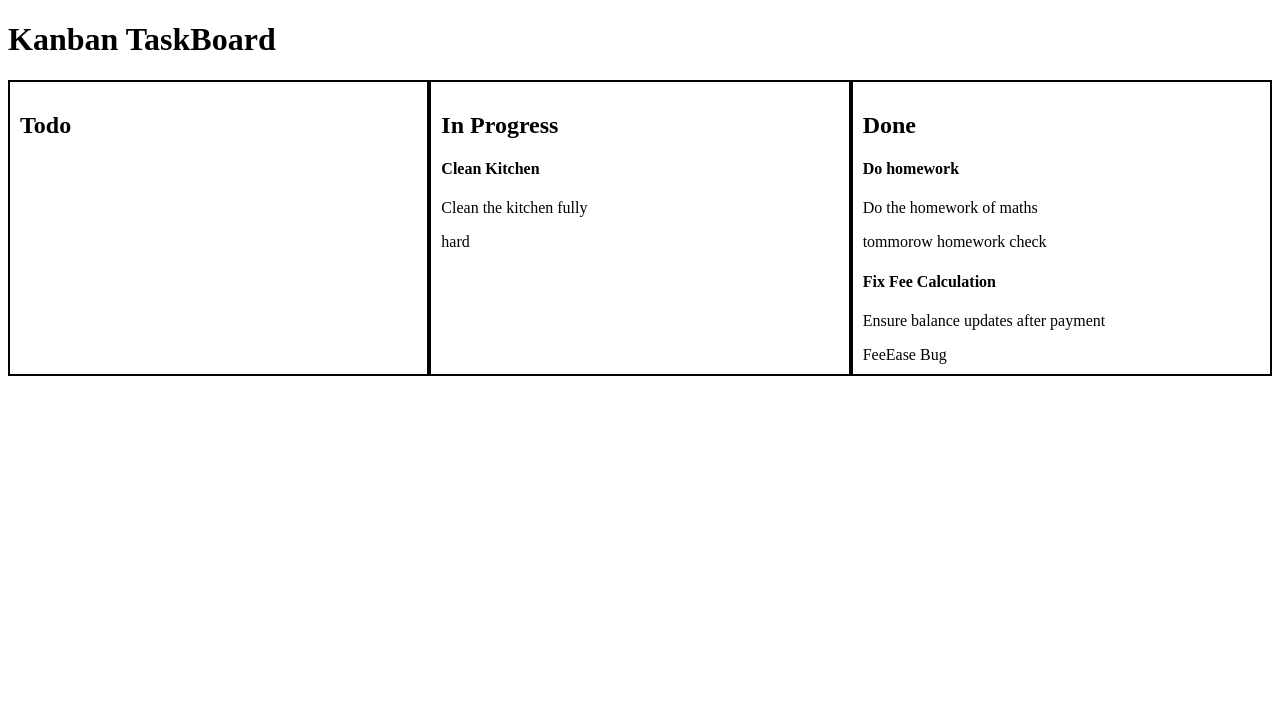
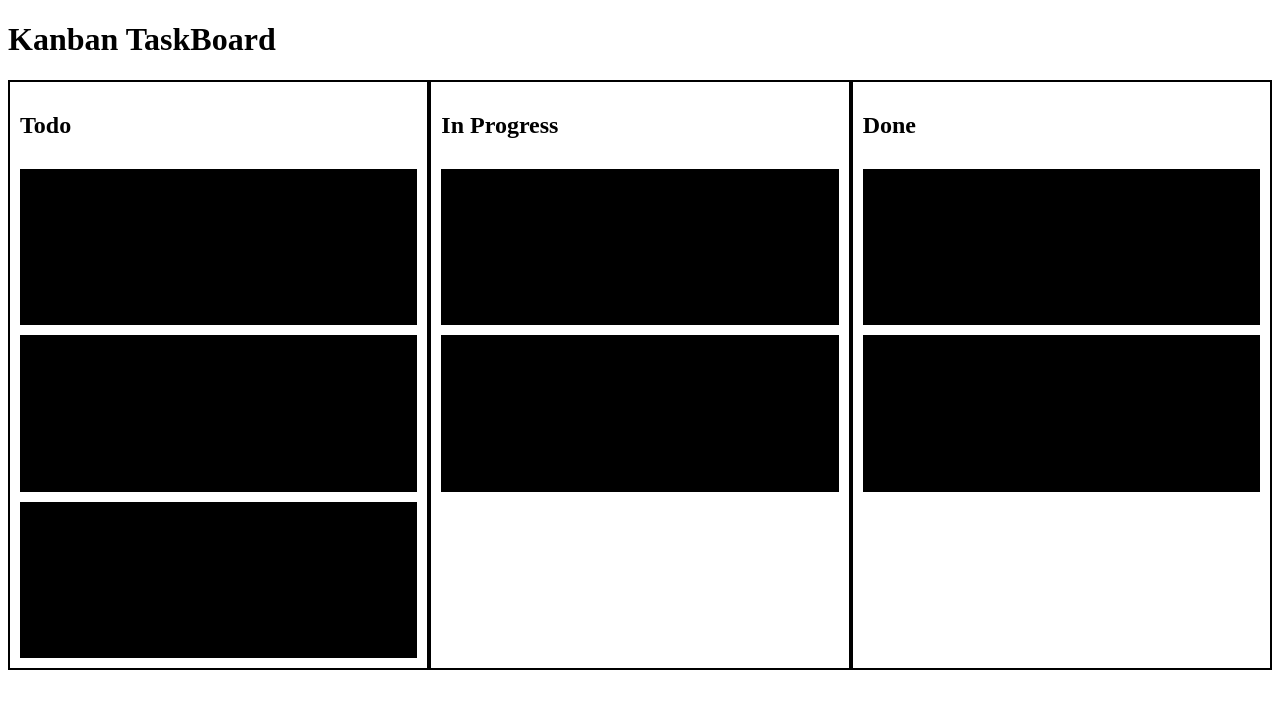
Before and after one commit to Ahtisham-1/KANBAN-TASKBOARD-REACT, a React (Vite) app: page / in a window 1280 px wide. Shown: the top 708 px of the page. Built offline with nearby package versions, Linux system fonts and the light colour scheme.

Commit message:
added filter and map thing to the board now each board will show us weather our task is in pending or currently running or done

```diff
--- a/src/App.tsx
+++ b/src/App.tsx
@@ -1,33 +1,100 @@
 import TaskCard from "./components/TaskCard";
 
 function App() {
+  const tasks = [
+    {
+      id: 1,
+      title: "Clean Kitchen",
+      description: "Clean the kitchen fully",
+      tag: "easy",
+      column: "progress",
+    },
+    {
+      id: 2,
+      title: "wash face",
+      description: "wash you dirty face",
+      tag: "easy",
+      column: "progress",
+    },
+    {
+      id: 3,
+      title: "running",
+      description: "run 100 meters",
+      tag: "Medium",
+      column: "done",
+    },
+    {
+      id: 4,
+      title: "fighting",
+      description: "do some sparring",
+      tag: "hard",
+      column: "done",
+    },
+    {
+      id: 5,
+      title: "fighting",
+      description: "do some sparring",
+      tag: "hard",
+      column: "todo",
+    },
+    {
+      id: 6,
+      title: "fighting",
+      description: "do some sparring",
+      tag: "hard",
+      column: "todo",
+    },
+    {
+      id: 8,
+      title: "fighting",
+      description: "do some sparring",
+      tag: "hard",
+      column: "todo",
+    },
+  ];
+
   return (
     <>
       <h1>Kanban TaskBoard</h1>
       <main>
         <div className="columnDivs">
           <h2>Todo</h2>
+          {tasks
+            .filter((task) => task.column === "todo")
+            .map((item) => (
+              <TaskCard
+                key={item.id}
+                title={item.title}
+                description={item.description}
+                tag={item.tag}
+              />
+            ))}
         </div>
         <div className="columnDivs">
           <h2>In Progress</h2>
-          <TaskCard
-            title="Clean Kitchen"
-            description="Clean the kitchen fully"
-            tag="hard"
-          />
+          {tasks
+            .filter((task) => task.column === "progress")
+            .map((item) => (
+              <TaskCard
+                key={item.id}
+                title={item.title}
+                description={item.description}
+                tag={item.tag}
+              />
+            ))}
         </div>
         <div className="columnDivs">
           <h2>Done</h2>
-          <TaskCard
-            title="Do homework"
-            description="Do the homework of maths"
-            tag="tommorow homework check"
-          />
-          <TaskCard
-            title="Fix Fee Calculation"
-            description="Ensure balance updates after payment"
-            tag="FeeEase Bug"
-          />
+          {tasks
+            .filter((task) => task.column === "done")
+            .map((item) => (
+              <TaskCard
+                key={item.id}
+                title={item.title}
+                description={item.description}
+                tag={item.tag}
+              />
+            ))}
         </div>
       </main>
     </>
--- a/src/components/TaskCard.tsx
+++ b/src/components/TaskCard.tsx
@@ -1,4 +1,5 @@
 interface TaskCardProps {
+  key: number;
   title: string;
   description: string;
   tag: string;
@@ -6,7 +7,7 @@ interface TaskCardProps {
 
 function TaskCard({ title, description, tag }: TaskCardProps) {
   return (
-    <div>
+    <div className="taskCardData">
       <h4>{title}</h4>
       <p>{description}</p>
       <span>{tag}</span>
--- a/src/index.css
+++ b/src/index.css
@@ -1,10 +1,19 @@
-.columnDivs{
+.columnDivs {
   border: 2px solid;
   padding: 10px;
   width: 100%;
+  display: flex;
+  flex-direction: column;
+  gap: 10px;
 }
-main{
+main {
   max-width: 100vw;
   display: flex;
   justify-content: center;
 }
+
+.taskCardData {
+  border: 2px solid;
+  padding: 20px;
+  background-color: black;
+}
```
Lines whose indentation alone changed are shown as unchanged.
